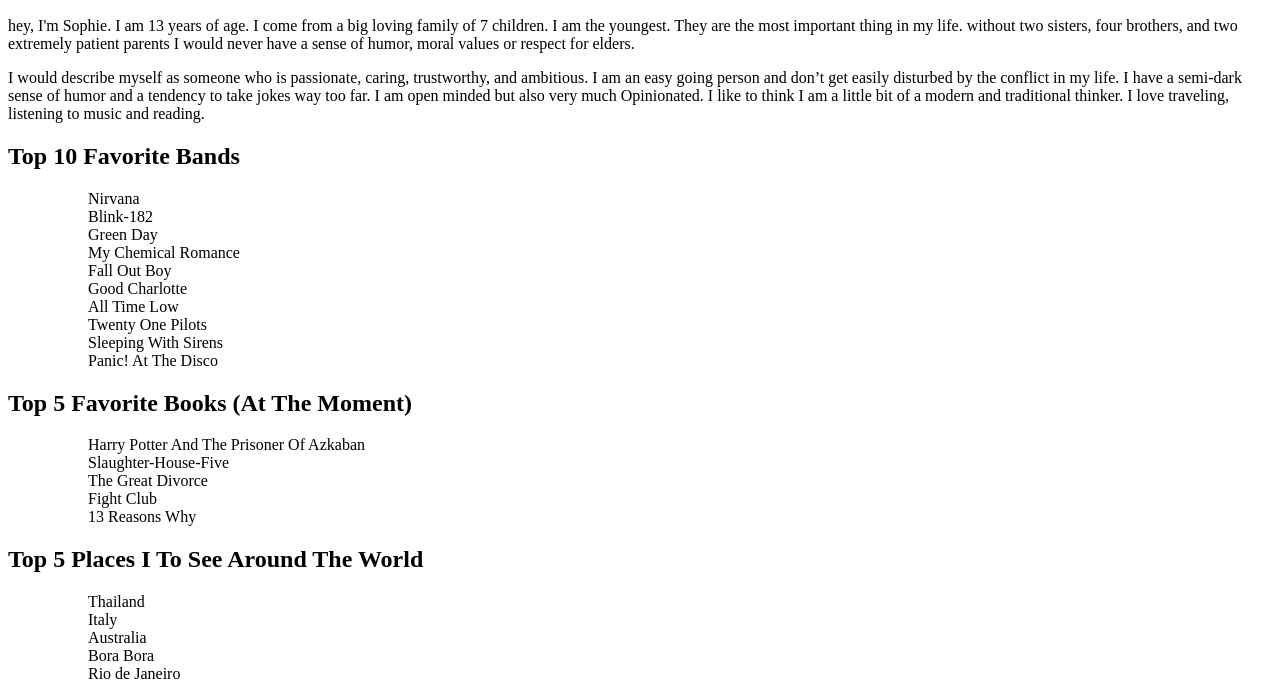
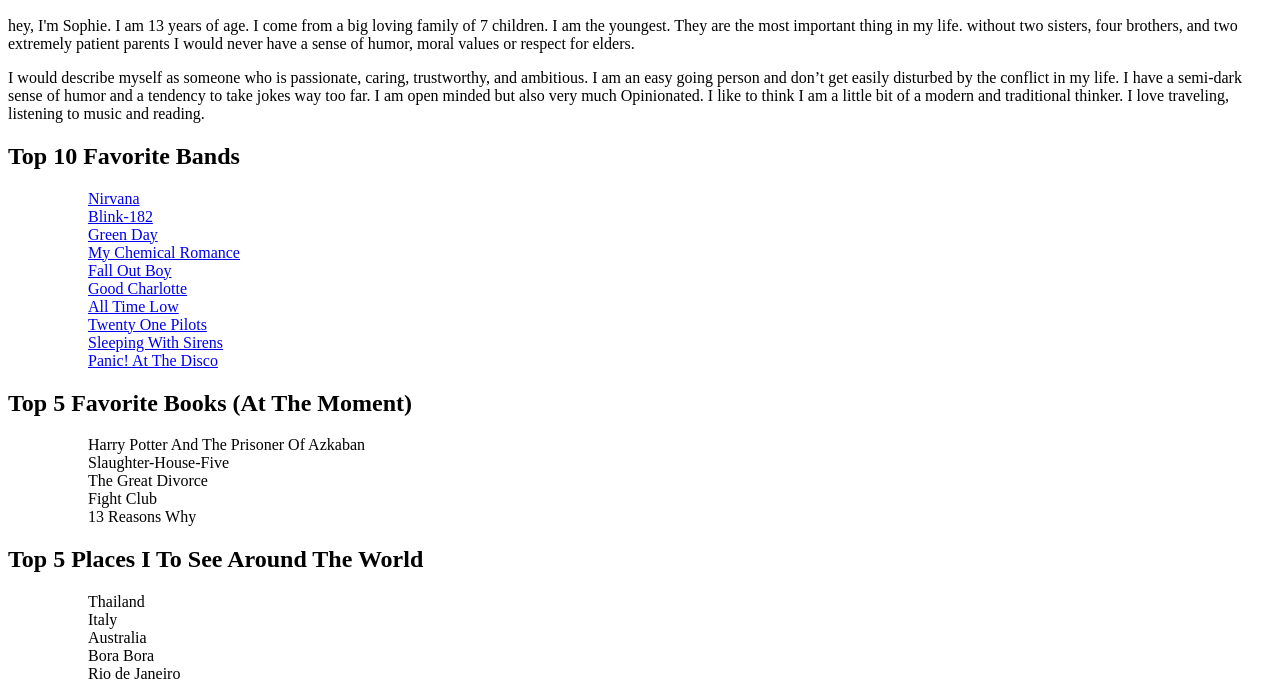
Before and after one commit to GeneralOutcast/generaloutcast.github.io, a plain HTML site: page index.html in a window 1280 px wide. Shown: the part 110-809 px from the top of the page. Drawn offline with Linux system fonts and the light colour scheme.

Commit message:
added links to bands websites/spotifys

```diff
--- a/index.html
+++ b/index.html
@@ -10,16 +10,16 @@
       <P>I would describe myself as someone who is passionate, caring, trustworthy, and ambitious. I am an easy going person and don’t get easily disturbed by the conflict in my life. I have a semi-dark sense of humor and a tendency to take jokes way too far. I am open minded but also very much Opinionated. I like to think I am a little bit of a modern and traditional thinker. I love traveling, listening to music and reading.</P>
       <h2>Top 10 Favorite Bands</h2>
         <ul>
-          <ol>Nirvana</ol>
-          <ol>Blink-182</ol>
-          <ol>Green Day</ol>
-          <ol>My Chemical Romance</ol>
-          <ol>Fall Out Boy</ol>
-          <ol>Good Charlotte</ol>
-          <ol>All Time Low</ol>
-          <ol>Twenty One Pilots</ol>
-          <ol>Sleeping With Sirens</ol>
-          <ol>Panic! At The Disco</ol>
+          <ol><a href="https://play.spotify.com/artist/6olE6TJLqED3rqDCT0FyPh?play=true&utm_source=open.spotify.com&utm_medium=open">Nirvana</a></ol>
+          <ol><a href="https://play.spotify.com/artist/6FBDaR13swtiWwGhX1WQsP?play=true&utm_source=open.spotify.com&utm_medium=open">Blink-182</a></ol>
+          <ol><a href="http://www.greenday.com/">Green Day</a></ol>
+          <ol><a href="https://play.spotify.com/artist/7FBcuc1gsnv6Y1nwFtNRCb?play=true&utm_source=open.spotify.com&utm_medium=open">My Chemical Romance</a></ol>
+          <ol><a href="http://falloutboy.com/">Fall Out Boy</a></ol>
+          <ol><a href="http://goodcharlotte.com/">Good Charlotte</a></ol>
+          <ol><a href="http://alltimelow.com/">All Time Low</a></ol>
+          <ol><a href="http://www.twentyonepilots.com/">Twenty One Pilots</a></ol>
+          <ol><a href="http://site.sleepingwithsirens.net/">Sleeping With Sirens</a></ol>
+          <ol><a href="http://www.panicatthedisco.com/">Panic! At The Disco</a></ol>
         </ul>
       <h2>Top 5 Favorite Books (At The Moment)</h2>
         <ul>
```
